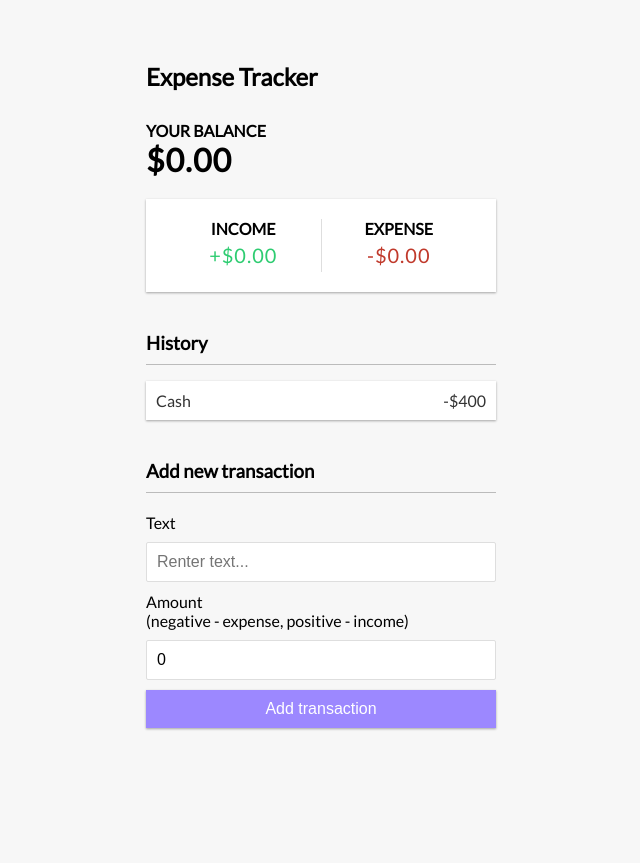
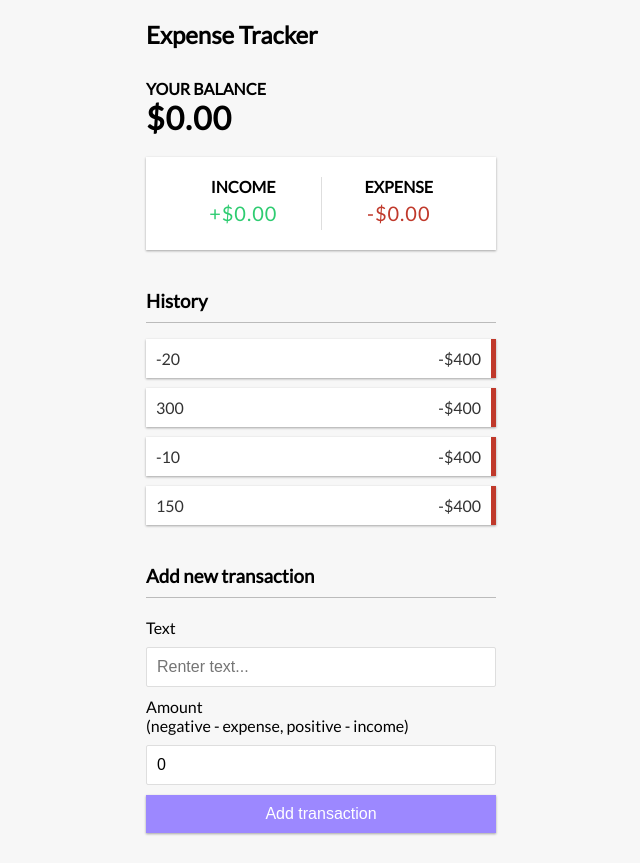
Before and after one commit to Germs31/expense-tracker, a React (Create React App) app: page / in a window 1280 px wide. Shown: the whole page, without its empty margins (319-959 px from the left). Before the commit the page ends 800 px from the top, so only its background shows below. Built offline with nearby package versions, Linux system fonts and the light colour scheme.

Commit message:
transaction board created with global state

```diff
--- /dev/null
+++ b/src/components/Transaction.js
@@ -0,0 +1,13 @@
+import React from 'react'
+
+const Transaction = ({transaction}) => {
+    return (
+        <div>
+            <li className="minus">
+                {transaction.amount} <span>-$400</span><button className="delete-btn">X</button>
+            </li>
+        </div>
+    )
+}
+
+export default Transaction;
--- a/src/components/TransactionList.js
+++ b/src/components/TransactionList.js
@@ -1,13 +1,16 @@
-import React from 'react'
+import React, {useContext} from 'react'
+import {GlobalContext} from '../context/GlobalState';
+import Transaction from './Transaction'
 
 const TransactionList = () => {
+    const {transactions} = useContext(GlobalContext);
     return (
         <div>
             <h3>History</h3>
             <ul className="list">
-                <li className="minue">
-                    Cash <span>-$400</span><button className="delete-btn">X</button>
-                </li>
+                {transactions.map(transaction => (
+                    <Transaction key={transaction.id} transaction={transaction}/>
+                ))}
             </ul>
         </div>
     )
--- a/src/context/GlobalState.js
+++ b/src/context/GlobalState.js
@@ -19,7 +19,7 @@
     const [state, dispatch] = useReducer(AppReducer, initalState);
 
     return(
-        <GlobalContext.Provider vlaue={{
+        <GlobalContext.Provider value={{
             transactions: state.transactions
         }}>
             {children}
```
